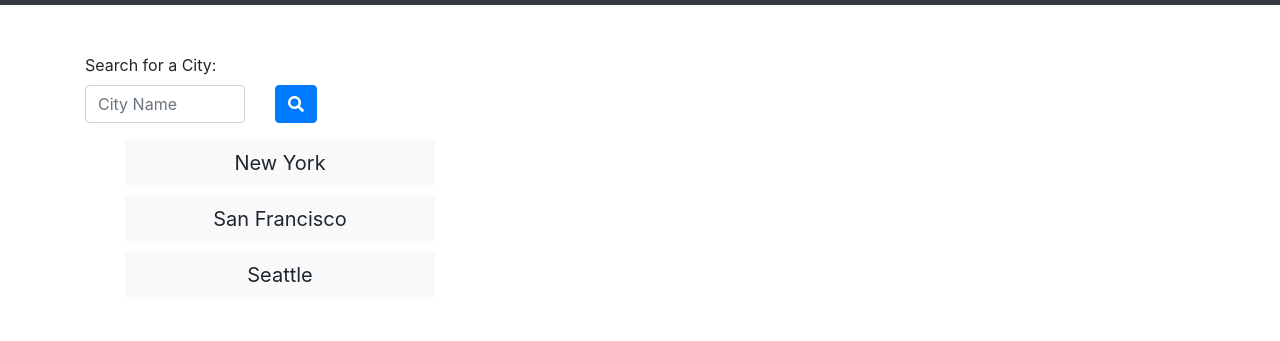
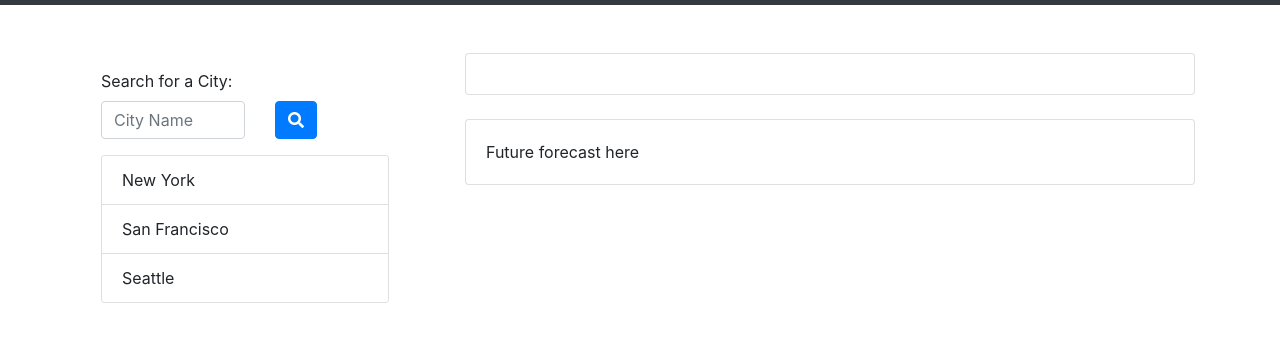
Before and after one commit to engrebecca/weather-dashboard, a plain HTML site: page index.html in a window 1280 px wide. Shown: the part 51-392 px from the top of the page. Drawn offline with nearby package versions, Linux system fonts and the light colour scheme; no server answers.

Commit message:
Add cards to HTML for formatting

```diff
--- a/index.html
+++ b/index.html
@@ -16,9 +16,9 @@
     </nav>
     <div class="container mt-5">
       <div class="row">
-          <div class="col-4">
-            <!-- Search bar for user's city input -->
-            <form class="form-group">
+        <!-- Column for search bar and previous search list -->
+        <div class="col-lg-4">
+          <form class="form-group m-3">
               <label for="search-bar">Search for a City:</label>
               <div class="row">
                   <div class="col-lg">
@@ -29,16 +29,28 @@
                   </div>
               </div>
           </form>
-            <ul id="city-list">
+          <div class="card m-3" style="width: 18rem;">
+            <ul class="list-group list-group-flush" id="city-list">
               <!-- Empty list for dynamically created city list items -->
             </ul>
           </div>
-          <div class="col-8">
+        </div>
+
+        <div class="col-lg-8">
           <div class ="row">
-              <div class="col" id="current-weather"></div>
+            <div class="col">
+              <div class="card">
+                <div class="card-body" id="current-weather"></div>
               </div>
+            </div>
+          </div>
+          <br>
           <div class ="row">
-              <div class="col" id="forecast"></div>
+            <div class="col">
+              <div class="card">
+                <div class="card-body" id="forecast">Future forecast here</div>
+              </div>
+            </div>
           </div>
         </div>
       </div>
--- a/script.js
+++ b/script.js
@@ -7,7 +7,7 @@ var cityList = ["New York", "San Francisco", "Seattle"];
 function renderList(){
     for (var i = 0; i < cityList.length; i++){
         var cityName = cityList[i];
-        var cityButton = $(`<button type="button" class="btn btn-light btn-lg btn-block city" data-name="${cityName}">${cityName}</button>`);
+        var cityButton = $(`<li class="list-group-item" data-name="${cityName}">${cityName}</li>`);
         $("#city-list").append(cityButton);
     }
 }
@@ -28,14 +28,12 @@ function renderSearchResult (){
         var dateUnix = response.dt;
         var dateObject = new Date(dateUnix * 1000);
         var dateFormat = dateObject.toLocaleDateString();
-        console.log(dateFormat);
         var temp = Math.floor(response.main.temp);
         var humidity = response.main.humidity;
         var windSpeed = response.wind.speed;
         // Add condition icon and date
         var cityEl = `<p>${cityName}</p>`;
         var conditionEl = `<img src="http://openweathermap.org/img/wn/${condition}@2x.png">`;
-        console.log(conditionEl);
         var tempEl = `<p>Temperature: ${temp} °F</p>`;
         var humidityEl = `<p>Humidity: ${humidity} %</p>`;
         var windSpeedEl = `<p>Wind Speed: ${windSpeed} MPH</p>`;
@@ -52,6 +50,10 @@ function renderSearchResult (){
         method: "GET"
     }).then(function(response){
         console.log(response);
+        var uvIndex = response.value;
+        console.log(uvIndex);
+        var uvEl = $(`<p>UV Index: ${uvIndex}</p>`)
+        $("#current-weather").append(uvEl);
     })
 
 
```
Lines whose indentation alone changed are shown as unchanged.
